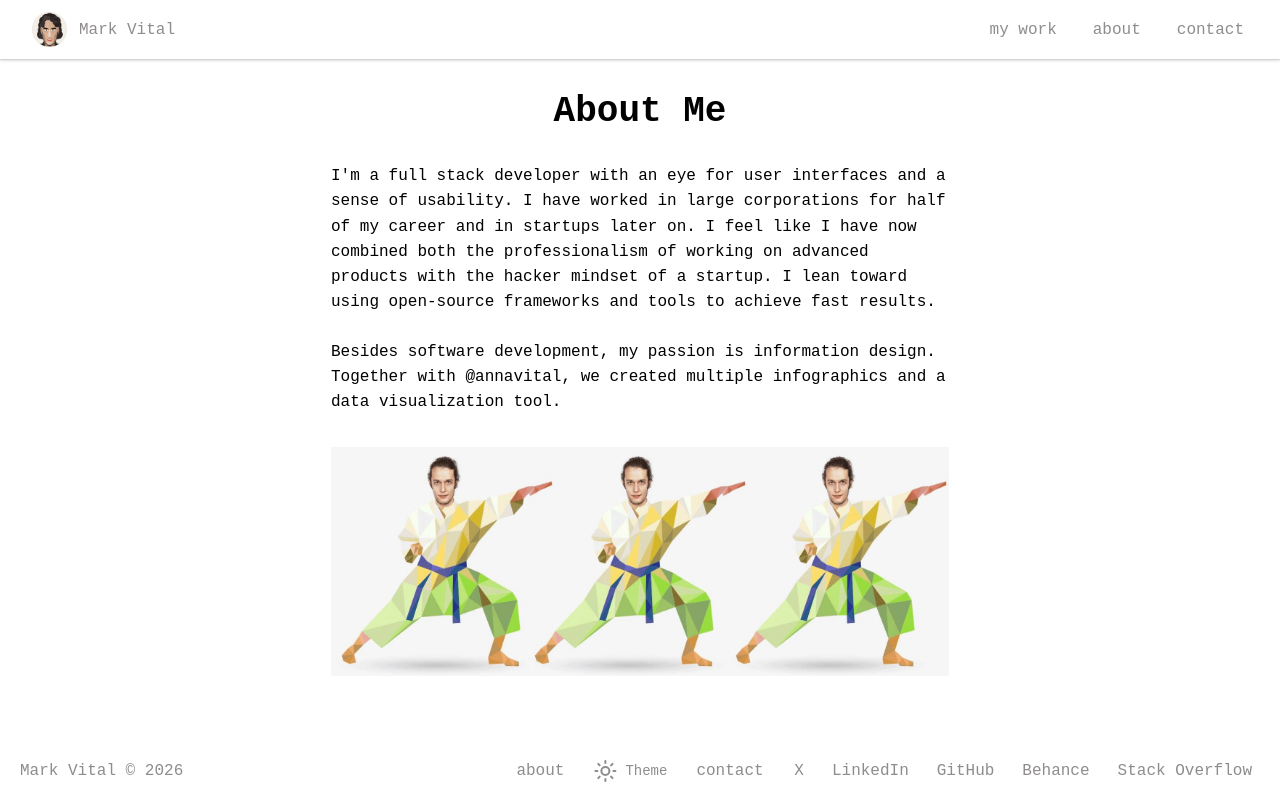
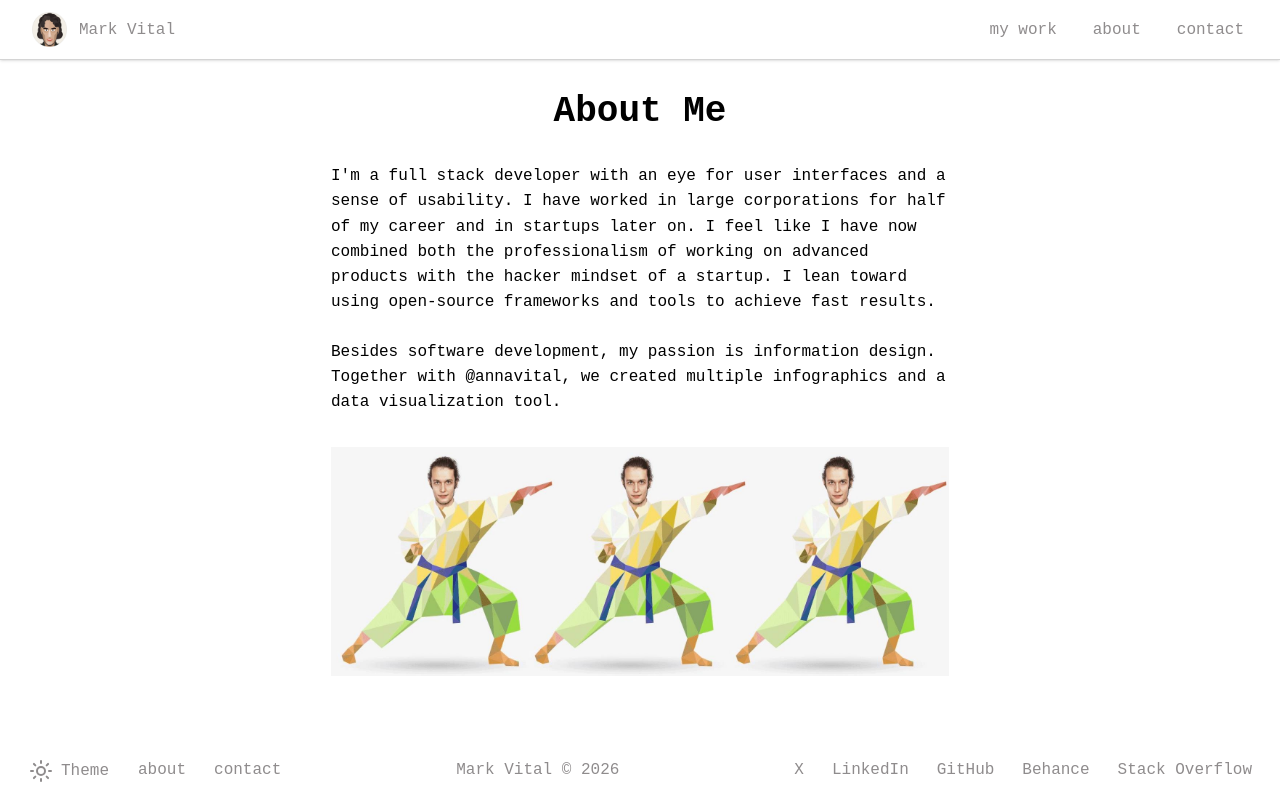
Before and after one commit to markvital/markvital.github.io, a Next.js app: page /about/ in a window 1280 px wide. Built offline with nearby package versions, Linux system fonts and the light colour scheme.

Commit message:
fix: align footer navigation

```diff
--- a/components/site-footer.tsx
+++ b/components/site-footer.tsx
@@ -5,21 +5,18 @@ import { ThemeToggle } from "@/components/theme-toggle"
 export function SiteFooter() {
   return (
     <footer className="shrink-0 px-5 pb-3 pt-10 text-[var(--muted-foreground)]">
-      <div className="relative grid gap-4 text-center md:flex md:items-center md:justify-between md:text-left">
-        <div>
-          {site.copyrightName} © {new Date().getFullYear()}
-        </div>
+      <div className="flex flex-col gap-4 text-center md:flex-row md:items-center md:justify-between md:text-left">
         <nav
           aria-label="Footer navigation"
-          className="flex items-center justify-center gap-x-3 md:absolute md:left-1/2 md:-translate-x-1/2"
+          className="flex items-center justify-center gap-x-3"
         >
+          <ThemeToggle showLabel />
           <Link
             className="inline-flex items-center rounded-md px-2 py-1 transition-colors hover:bg-[var(--surface-hover)] hover:text-[var(--foreground)] active:bg-[var(--surface-active)]"
             href="/about/"
           >
             about
           </Link>
-          <ThemeToggle showLabel />
           <Link
             className="inline-flex items-center rounded-md px-2 py-1 transition-colors hover:bg-[var(--surface-hover)] hover:text-[var(--foreground)] active:bg-[var(--surface-active)]"
             href="/contact/"
@@ -27,6 +24,9 @@ export function SiteFooter() {
             contact
           </Link>
         </nav>
+        <div>
+          {site.copyrightName} © {new Date().getFullYear()}
+        </div>
         <ul className="flex flex-col items-center gap-y-2 md:flex-row md:justify-end md:gap-x-3 md:gap-y-0">
           {site.socialLinks.map(link => (
             <li key={link.href}>
--- a/components/theme-toggle.tsx
+++ b/components/theme-toggle.tsx
@@ -25,7 +25,11 @@ export function ThemeToggle({
       <DropdownMenu.Trigger asChild>
         <Button
           aria-label={label}
-          className={showLabel ? "h-auto px-2 py-1" : "h-10 w-10 p-0"}
+          className={
+            showLabel
+              ? "h-auto px-2 py-1 text-base font-normal"
+              : "h-10 w-10 p-0"
+          }
           title={label}
           type="button"
           variant="ghost"
```
